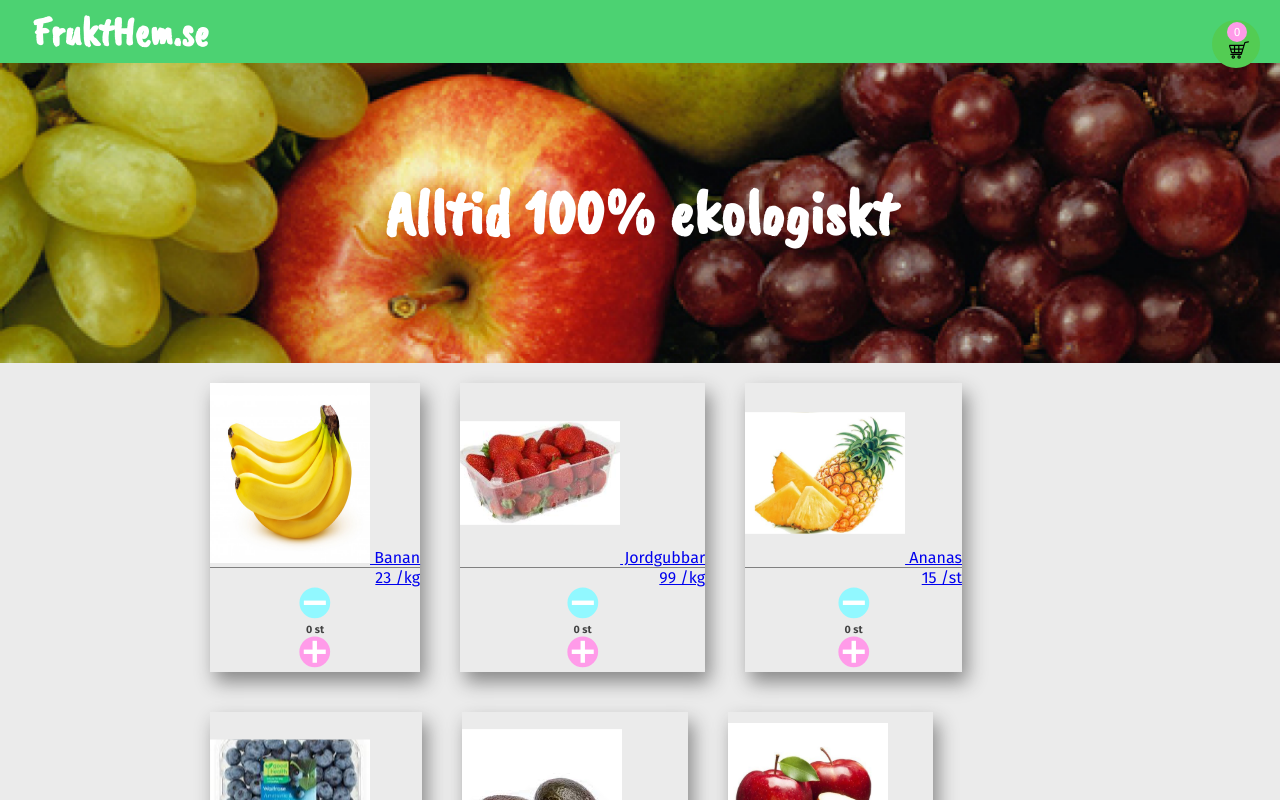
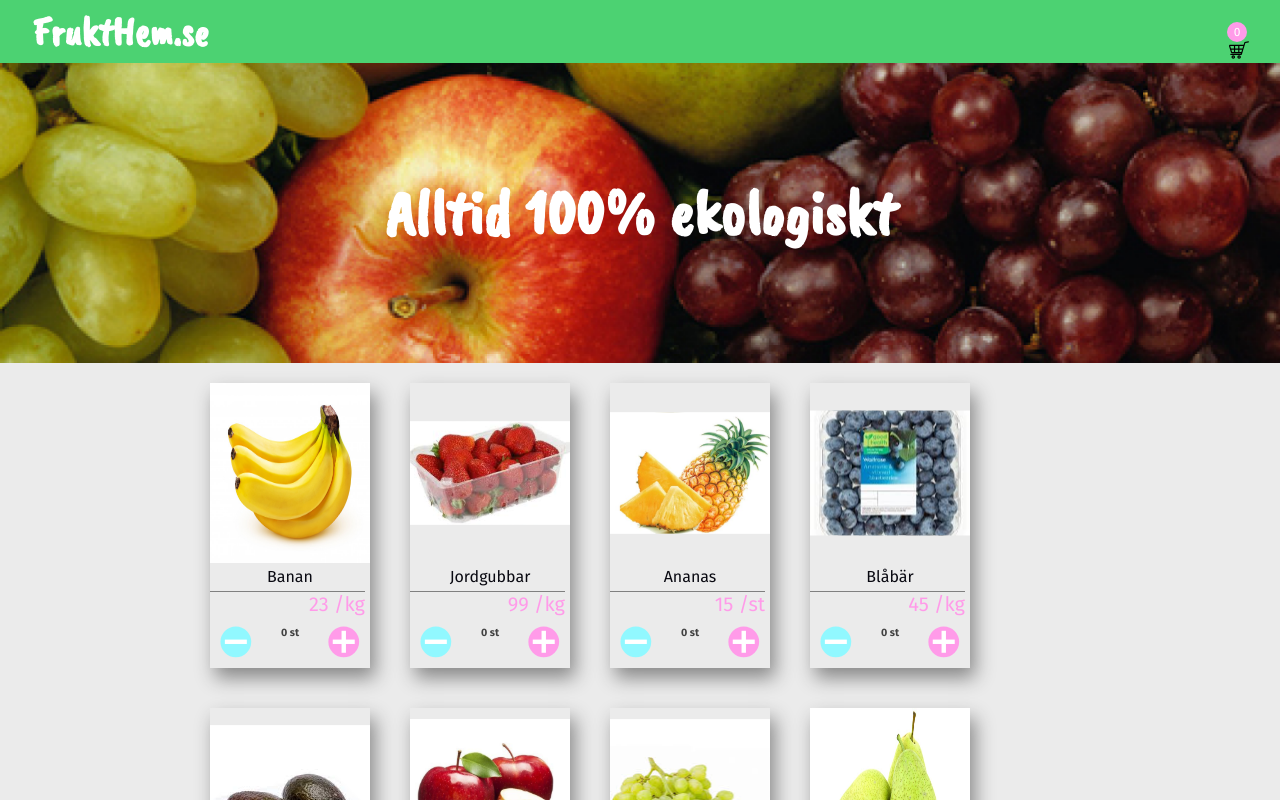
Before and after one commit to jenseneducation-sharon-tan/grupp-projekt-tdd, a Vue app: page / in a window 1280 px wide. Shown: the top 800 px of the page. Built offline with nearby package versions, Linux system fonts and the light colour scheme; a web font is replaced by a local one.

Commit message:
fixde button styling och add wiggle to shoppingcart

```diff
--- a/src/components/AddDeleteButton.vue
+++ b/src/components/AddDeleteButton.vue
@@ -1,5 +1,5 @@
 <template>
-  <div>
+  <div id="click">
   <img src ="@/assets/minus.svg" alt="minus" @click="down()" id="minus">
   <h6 class="count">{{product.count}} st</h6>
   <img src="@/assets/add.svg" alt="add" @click="increment()" id="add">
@@ -25,6 +25,14 @@ export default {
 }
 </script>
 
-<style>
+<style lang="scss" scoped>
+@import "../scss/main.scss";
+
+#click{
+
+    display: flex;
+    justify-content: space-between;
+    margin: 10px;
+}
 
 </style>
--- a/src/components/CartList.vue
+++ b/src/components/CartList.vue
@@ -24,6 +24,7 @@ export default {
 </script>
 
 <style lang ="scss" scoped>
+@import "../scss/main.scss";
 .bag {
   position: absolute;
   z-index: 999;
@@ -31,7 +32,6 @@ export default {
   right: 20px;
 }
 .cartWrapper {
-  background-color: rgb(83, 204, 83);
   border-radius: 50%;
   height: 3rem;
   width: 3rem;
@@ -41,16 +41,20 @@ export default {
     width: 20px;
     height: 20px;
     margin: 20px auto auto 5px;
+
+
   }
-  &:hover {
+
+
+}
+.bag:hover {
     -webkit-animation: wiggle 1.5s linear infinite;
     animation: wiggle 1.5s linear infinite;
   }
-}
 .counter {
   width: 20px;
   height: 20px;
-  background-color: #ff9be9;
+  background-color:$pink;
   border-radius: 50%;
   position: absolute;
   margin-top: 2px;
@@ -62,5 +66,58 @@ export default {
     text-align: center;
     font-size: 12px;
   }
+
 }
+
+//animation
+
+@-webkit-keyframes wiggle {
+  0% {
+    -webkit-transform:rotateZ(0);
+    transform:rotateZ(0);
+  }
+  10% {
+    -webkit-transform:rotateZ(-15deg);
+    transform:rotateZ(-15deg);
+  }
+  20% {
+    -webkit-transition:rotateZ(10deg);
+    transition:rotateZ(10deg);
+  }
+  25% {
+    -webkit-transition:rotateZ(-10deg);
+    transition:rotateZ(-10deg);
+  }
+  30% {
+    -webkit-transition:rotateZ(6deg);
+    transition:rotateZ(6deg);
+  }
+  35% {
+    -webkit-transform:rotateZ(-4deg);
+    transform:rotateZ(-4deg);
+  }
+  40% {
+    transform:rotateZ(7deg);
+  }
+  50% {
+    transform:rotateZ(-6deg);
+  }
+  60% {
+    transform:rotateZ(10deg);
+  }
+  70% {
+    transform:rotateZ(-14deg);
+  }
+  80% {
+    transform:rotateZ(3deg);
+  }
+  90% {
+    transform:rotateZ(-7deg);
+  }
+  100% {
+    -webkit-transition:rotateZ(0);
+    transition:rotateZ(0);
+  }}
+
+
 </style>
--- a/src/components/Product.vue
+++ b/src/components/Product.vue
@@ -2,7 +2,9 @@
   <div class="fruit">
     <router-link v-bind:to="'/description/' + product.id">
       <img v-bind:src="product.image" />
+      <div class=fruitName>
       {{ product.name }}
+      </div>
       <div class="price">{{ product.price }} /{{ product.unit }}</div>
     </router-link>
     <AddDeleteButton v-bind:product="product" />
@@ -21,19 +23,33 @@ export default {
 </script>
 
 <style lang="scss" scoped>
+@import "../scss/main.scss";
+
 .fruit {
   margin: 20px;
   display: flex;
   flex-direction: column;
   box-shadow: 5px 10px 18px #888888;
+  a{
+    text-decoration: none;
+
   img {
     width: 160px;
     height: 180px;
+
+
   }
-}
-
 .price {
   text-align: right;
   border-top: 1px solid gray;
+  font-size:20px;
+  color:$pink;
+  margin-right:5px;
+}
+.fruitName{
+  color:$black;
+  margin-bottom:5px;
+}
+}
 }
 </style>
--- a/src/components/ProductList.vue
+++ b/src/components/ProductList.vue
@@ -15,10 +15,12 @@ export default {
 </script>
 
 <style lang ="scss" scoped>
+@import "../scss/main.scss";
 #allFruits {
   width: 900px;
   display: flex;
   flex-wrap: wrap;
   margin: auto;
+
 }
 </style>
```
